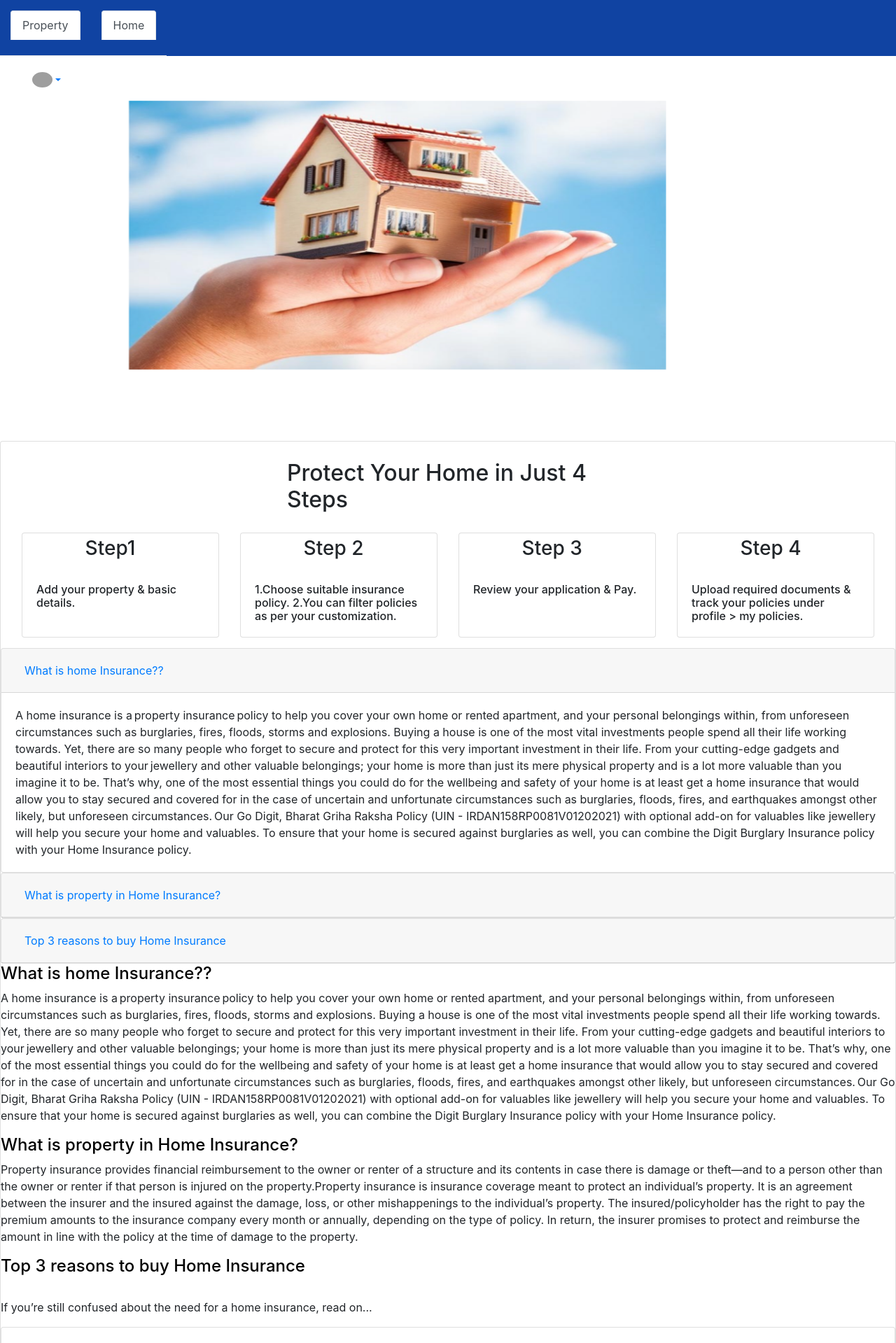
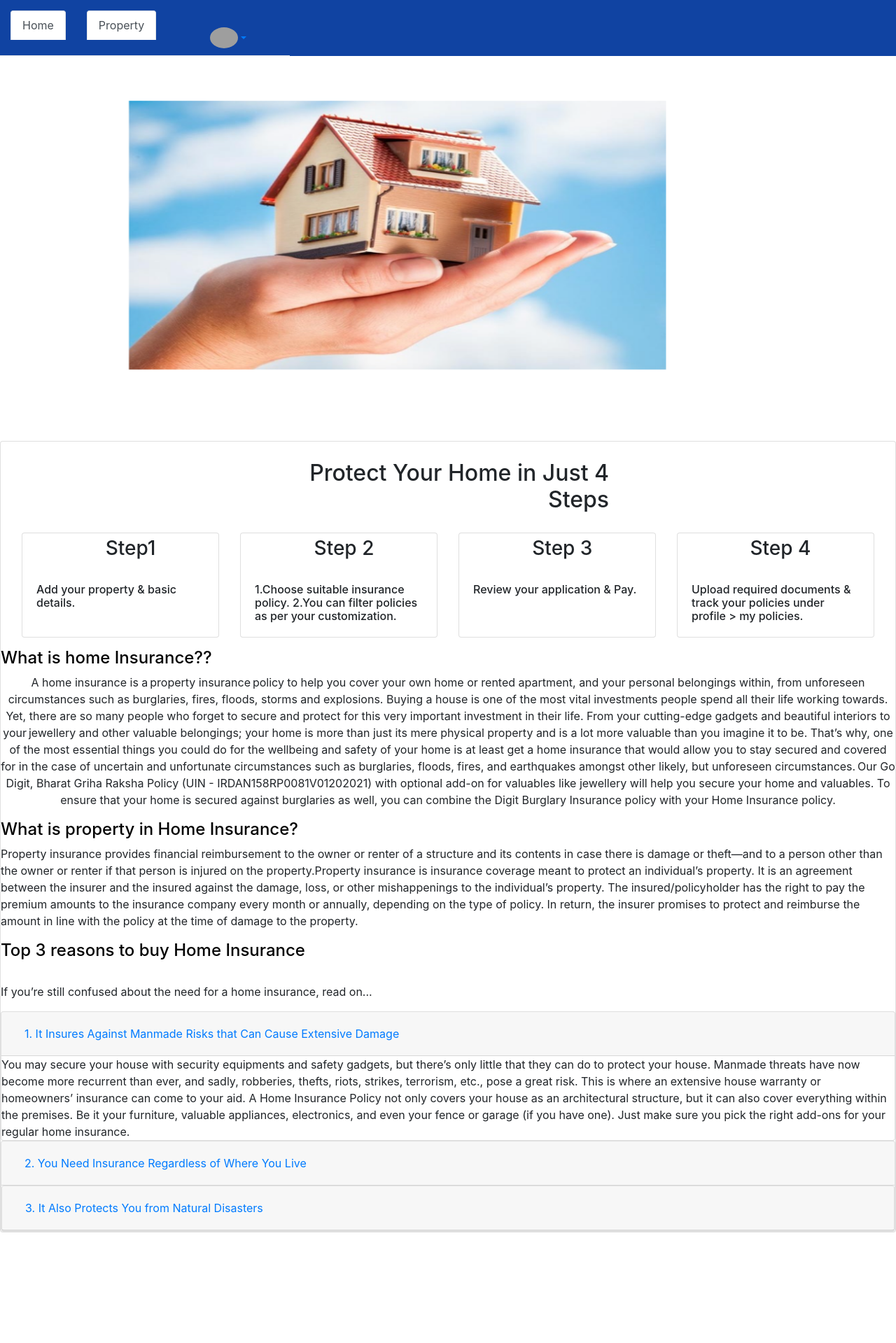
Before and after one commit to tanya1019/HIMSFrontend, an Angular app: page / in a window 1280 px wide. Shown: the top 1919 px of the page at 70% size. After the commit the page ends 1761 px from the top, so only its background shows below. Built offline with nearby package versions, Linux system fonts and the light colour scheme; grey boxes are pictures that could not be loaded.

Commit message:
validation

```diff
--- a/src/app/app-routing.module.ts
+++ b/src/app/app-routing.module.ts
@@ -10,9 +10,11 @@ import { AdminLoginComponent } from './components/admin-login/admin-login.compon
 import { UserLoginComponent } from './components/user-login/user-login.component';
 import { CreateUserComponent } from './components/create-user/create-user.component';
 import { DisplayAllAdminPoliciesComponent } from './components/display-all-admin-policies/display-all-admin-policies.component';
+import { ProfileComponent } from './components/profile/profile.component';
 
 
 const routes: Routes = [
+  {path:'home', component: HomePageComponent},
   {path : 'addproperty', component:CreatePropertyComponent},
   {path : 'myProperty', component:MyPropertiesComponent},
   {path : 'admin/policy', component:CreateAdminPolicyComponent},
@@ -22,6 +24,7 @@ const routes: Routes = [
   {path : 'admin/displaypolicy', component:DisplayAllAdminPoliciesComponent},
   {path : 'feature', component:CreateFeatureComponent},
   {path : 'features', component:DisplayAllFeaturesComponent},
+  {path : 'profile', component:ProfileComponent},
 
 
   {path : 'admin/policy', component:CreateAdminPolicyComponent},
--- a/src/app/app.component.html
+++ b/src/app/app.component.html
@@ -3,31 +3,31 @@
 
 <nav class="nav">
   <ul class="nav nav-tabs" >
-    <li class="nav-item"><a routerLink="/" class="nav-link active">Property</a></li>
     <li class="nav-item"><a routerLink="/home" class="nav-link active"> Home</a></li>
-  </ul>
-  <div class="container-fluid">
+    <li class="nav-item"><a routerLink="/addproperty" class="nav-link active">Property</a></li>
 
-      <li mdbDropdown class="nav-item dropdown">
-        <a
+    <li class="nav-item"><div class="container-fluid">
+
+      <li Dropdown class="nav-item dropdown">
+        <a routerLink="/profile" class="nav-link active"
           class="nav-link dropdown-toggle d-flex align-items-center"
           href="#"
           id="navbarDropdownMenuLink"
           role="button"
-          mdbDropdownToggle
+          DropdownToggle
           aria-expanded="false"
         >
           <img
             src="../assets/user img.jpeg"
             class="rounded-circle"
-            height="22"
+            height="30"
             alt=""
             loading="lazy"
           />
         </a>
         <ul DropdownMenu class="dropdown-menu" aria-labelledby="navbarDropdownMenuLink">
           <li>
-            <a class="dropdown-item" href="#">My profile</a>
+            <a class="dropdown-item" href="#">My policy</a>
           </li>
           <li>
             <a class="dropdown-item" href="#">Settings</a>
@@ -38,7 +38,10 @@
         </ul>
       </li>
 
-  </div>
+  </div></li>
+
+  </ul>
+
 </nav>
 
 
--- a/src/app/app.module.ts
+++ b/src/app/app.module.ts
@@ -15,6 +15,7 @@ import { AdminLoginComponent } from './components/admin-login/admin-login.compon
 import { UserLoginComponent } from './components/user-login/user-login.component';
 import { CreateUserComponent } from './components/create-user/create-user.component';
 import { DisplayAllAdminPoliciesComponent } from './components/display-all-admin-policies/display-all-admin-policies.component';
+import { ProfileComponent } from './components/profile/profile.component';
 
 
 @NgModule({
@@ -33,7 +34,8 @@ import { DisplayAllAdminPoliciesComponent } from './components/display-all-admin
 
     DisplayAllAdminPoliciesComponent,
 
-    CreateFeatureComponent
+    CreateFeatureComponent,
+        ProfileComponent
   ],
   imports: [
     BrowserModule,
--- a/src/app/components/create-admin-policy/create-admin-policy.component.html
+++ b/src/app/components/create-admin-policy/create-admin-policy.component.html
@@ -16,25 +16,61 @@
 
     <h1 class="title">Add Policy</h1>
     <div class="input-form">
-      Policy name :
-      <input type="text" [(ngModel)]="adminPolicy.policyName" name="name" />
-      Policy Description :
-      <input type="text" [(ngModel)]="adminPolicy.policyDescription" name="description" />
-      Policy Duration (in years) :
-      <input type="text" [(ngModel)]="adminPolicy.policyDuration" name="propertyPassword" />
-      Policy Premiun Amount
+      <form #policyForm="ngForm"  >
+      Policy name*:
+      <input type="text" [(ngModel)]="adminPolicy.policyName" name="name" #name="ngModel" required />
+      <div *ngIf="name.invalid  && (name.dirty || name.touched)"  >
+        <div *ngIf="name.errors?.['required']" class="alert alert-danger">
+          Name required!!
+        </div>
+      </div><br>
+
+      Policy Descriptio*:
+      <input type="text" [(ngModel)]="adminPolicy.policyDescription" name="description" #description="ngModel" required />
+      <div *ngIf="description.invalid && (description.dirty || description.touched)"  >
+        <div *ngIf="description.errors?.['required']" class="alert alert-danger">
+          Description required
+        </div>
+        </div>
+        <br>
+
+
+      Policy Duration (in years)*:
+      <input type="text" [(ngModel)]="adminPolicy.policyDuration" name="propertyPassword" #duration="ngModel" required />
+
+      <div *ngIf="duration.invalid && (duration.dirty || duration.touched)">
+
+        <div *ngIf="duration.errors?.['required']" class="alert alert-danger">Enter valid duration</div>
+      </div>
+      <br>
+
+
+      Policy Premiun Amount*:
       <input
         type="number"
         [(ngModel)]="adminPolicy.premiumAmount"
-        name="propertyPassword"
+        name="premiumAmount" #premiumamount="ngModel" required
       />
-      Property Amount
+      <div *ngIf="premiumamount.invalid && (premiumamount.dirty || premiumamount.touched)">
+        <div *ngIf="premiumamount.errors?.['required']" class="alert alert-danger">
+          Enter amount
+        </div>
+      </div>
+        <br>
+
+      Property Amount*:
       <input
         type="number"
         [(ngModel)]="adminPolicy.propertyAmount"
-        name="propertyPassword"
-      />
+        name="propertyAmount" #propertyamount="ngModel" required/>
+      <div *ngIf="propertyamount.invalid && (propertyamount.dirty || propertyamount.touched)">
+        <div *ngIf="propertyamount.errors?.['required']" class="alert alert-danger"> Property Amount required !!
+        </div>
+      </div>
 
-      <button class="submit" (click)="addAdminPolicy()">Add Policy</button>
-    </div>
+      <button class="submit" [disabled]="!policyForm.form.valid"  (click)="addAdminPolicy(policyForm)">Add Policy</button>
+
+
+    </form>
   </div>
+</div>
--- a/src/app/components/create-admin-policy/create-admin-policy.component.ts
+++ b/src/app/components/create-admin-policy/create-admin-policy.component.ts
@@ -1,6 +1,7 @@
 import { Component, OnInit } from '@angular/core';
 import { AdminPolicy } from 'src/app/class/AdminPolicy';
 import { BackendPolicyService } from '../../services/backend-policy.service';
+import { NgForm } from '@angular/forms';
 
 @Component({
   selector: 'app-create-admin-policy',
@@ -27,7 +28,8 @@ export class CreateAdminPolicyComponent implements OnInit {
 
   ngOnInit(): void {}
 
-  addAdminPolicy(){
+  addAdminPolicy(policyForm: NgForm){
+    policyForm.form.reset();
     this.backendPolicyService.postAdminPolicy(this.adminPolicy)
     .subscribe({
       next:(data)=>{
--- a/src/app/components/create-property/create-property.component.html
+++ b/src/app/components/create-property/create-property.component.html
@@ -16,9 +16,14 @@
     </div>
 
     <div class="input-form" >
-      Address :
-      <input type="text" [(ngModel)]="property.address" name="address" required />
-      City :
+      Address*:
+      <input type="text" [(ngModel)]="property.address" name="address" #address="ngModel" required />
+      <div *ngIf="address.invalid && (address.dirty || address.touched)">
+        <div *ngIf="address.errors?.['required']" class="alert alert-danger ">
+          Enter a valid address!!
+        </div>
+      </div>
+      City*:
       <input type="text" [(ngModel)]="property.city" name="propertyPassword" />
       Country :
       <input type="text" [(ngModel)]="property.country" name="propertyPassword" />
--- a/src/app/components/home-page/home-page.component.css
+++ b/src/app/components/home-page/home-page.component.css
@@ -16,12 +16,15 @@ h1{
 }
 .card-title{
     margin-inline: 32%;
+    text-align: left;
 }
 
 #steps{
     margin-top: 5%;
 }
-
+.card-title{
+ text-align: right;
+}
 img{
     width: 60vw;
     height: 30vw;
@@ -31,7 +34,7 @@ img{
 }
 
 .text{
-    text-align: center;
+    text-align:right;
 }
 .card-deck{
     margin: 15px;
--- a/src/app/components/home-page/home-page.component.html
+++ b/src/app/components/home-page/home-page.component.html
@@ -72,6 +72,24 @@
   </div>
 </div>
 
+<div class="desc">
+  <h1>What is home Insurance??</h1>
+  <p class="text-center" >
+    A home insurance is a property insurance policy to help you cover your own home or rented apartment, and your personal belongings within, from unforeseen circumstances such as burglaries, fires, floods, storms and explosions.
+    Buying a house is one of the most vital investments people spend all their life working towards. Yet, there are so many people who forget to secure and protect for this very important investment in their life. From your cutting-edge gadgets and beautiful interiors to your jewellery and other valuable belongings; your home is more than just its mere physical property and is a lot more valuable than you imagine it to be.
+    That’s why, one of the most essential things you could do for the wellbeing and safety of your home is at least get a home insurance that would allow you to stay secured and covered for in the case of uncertain and unfortunate circumstances such as burglaries, floods, fires, and earthquakes amongst other likely, but unforeseen circumstances. Our Go Digit, Bharat Griha Raksha Policy (UIN - IRDAN158RP0081V01202021) with optional add-on for valuables like jewellery will help you secure your home and valuables.
+    To ensure that your home is secured against burglaries as well, you can combine the Digit Burglary Insurance policy with your Home Insurance policy.</p>
+</div>
+
+<h1>What is property in Home Insurance?</h1>
+<p>Property insurance provides financial reimbursement to the owner or renter of a structure and
+   its contents in case there is damage or theft—and to a person other than the owner or renter if that person is
+   injured on the property.Property insurance is insurance coverage meant to protect an individual’s property.
+   It is an agreement between the insurer and the insured against the damage, loss, or other mishappenings to the individual’s property. The insured/policyholder has the right to pay the premium amounts to the insurance company every month or annually, depending on the type of policy. In return, the insurer promises to protect and reimburse the amount in
+  line with the policy at the time of damage to the property. </p>
+
+  <h1>Top 3 reasons to buy Home Insurance</h1><br>
+  <div><p>If you’re still confused about the need for a home insurance, read on...</p>
 
 
 <div id="accordion">
@@ -79,48 +97,46 @@
     <div class="card-header" id="headingOne">
       <h5 class="mb-0">
         <button class="btn btn-link" data-toggle="collapse" data-target="#collapseOne" aria-expanded="true" aria-controls="collapseOne">
-          What is home Insurance??
-        </button>
+          1. It Insures Against Manmade Risks that Can Cause Extensive Damage        </button>
       </h5>
     </div>
 
     <div id="collapseOne" class="collapse show" aria-labelledby="headingOne" data-parent="#accordion">
-      <div class="card-body">
-        A home insurance is a property insurance policy to help you cover your own home or rented apartment, and your personal belongings within, from unforeseen circumstances such as burglaries, fires, floods, storms and explosions.
-        Buying a house is one of the most vital investments people spend all their life working towards. Yet, there are so many people who forget to secure and protect for this very important investment in their life. From your cutting-edge gadgets and beautiful interiors to your jewellery and other valuable belongings; your home is more than just its mere physical property and is a lot more valuable than you imagine it to be.
-        That’s why, one of the most essential things you could do for the wellbeing and safety of your home is at least get a home insurance that would allow you to stay secured and covered for in the case of uncertain and unfortunate circumstances such as burglaries, floods, fires, and earthquakes amongst other likely, but unforeseen circumstances. Our Go Digit, Bharat Griha Raksha Policy (UIN - IRDAN158RP0081V01202021) with optional add-on for valuables like jewellery will help you secure your home and valuables.
-        To ensure that your home is secured against burglaries as well, you can combine the Digit Burglary Insurance policy with your Home Insurance policy.
-      </div>
+      <p class="card-text">You may secure your house with security equipments and safety gadgets, but there’s only
+        little that they can do to protect your house. Manmade threats have now become more recurrent than ever, and sadly,
+         robberies, thefts, riots, strikes, terrorism, etc., pose a great risk. This is where an extensive house warranty or homeowners’ insurance can come to your aid.
+          A Home Insurance Policy not only covers your house as an architectural structure, but it can also cover everything within the premises. Be it your furniture, valuable appliances, electronics, and even your fence or garage (if you have one). Just make sure you pick the right add-ons for your regular home insurance.
+     </p>
     </div>
   </div>
   <div class="card">
     <div class="card-header" id="headingTwo">
       <h5 class="mb-0">
         <button class="btn btn-link collapsed" data-toggle="collapse" data-target="#collapseTwo" aria-expanded="false" aria-controls="collapseTwo">
-          What is property in Home Insurance?
-        </button>
+          2. You Need Insurance Regardless of Where You Live        </button>
       </h5>
     </div>
     <div id="collapseTwo" class="collapse" aria-labelledby="headingTwo" data-parent="#accordion">
       <div class="card-body">
-        Property insurance provides financial reimbursement to the owner or renter of a structure and
-   its contents in case there is damage or theft—and to a person other than the owner or renter if that person is
-   injured on the property.Property insurance is insurance coverage meant to protect an individual’s property.
-   It is an agreement between the insurer and the insured against the damage, loss, or other mishappenings to the individual’s property. The insured/policyholder has the right to pay the premium amounts to the insurance company every month or annually, depending on the type of policy. In return, the insurer promises to protect and reimburse the amount in
-  line with the policy at the time of damage to the property. </div>
+        <p class="card-text">Whether you choose to live in an apartment, villa, bungalow, housing society, or any residential structure for that matter, home insurance
+          should not be ignored. This is because if you live in a housing society, insurance in your leasing contract is most probably not going to offer ‘AOG’ (Acts of God) protection. Another example
+          is, if you are a renter, you might lose out on protection against
+          burglaries and fire. That’s not all; you might also not be able to avail basic homeowner policy features like replacement for the
+           loss of house equipments during burglaries or fire.</p>
     </div>
   </div>
   <div class="card">
     <div class="card-header" id="headingThree">
       <h5 class="mb-0">
         <button class="btn btn-link collapsed" data-toggle="collapse" data-target="#collapseThree" aria-expanded="false" aria-controls="collapseThree">
-          Top 3 reasons to buy Home Insurance
-        </button>
+          3. It Also Protects You from Natural Disasters        </button>
       </h5>
     </div>
     <div id="collapseThree" class="collapse" aria-labelledby="headingThree" data-parent="#accordion">
-      <div class="card-body">
-        If you’re still confused about the need for a home insurance, read on...</div>
+      <p class="card-text">Natural disasters are synonymous to a homeowner’s nightmare. The expense of repairing
+        damaged goods can cost you dearly; leave alone the cost of repairing a damaged house! But wait...There is a way to
+        avoid this. All you need to do is to carefully choose the best homeowners insurance for protection from
+        natural disasters or as insurance policies put it, ‘Act of God’.</p>
     </div>
   </div>
 </div>
@@ -131,23 +147,7 @@
 
 
 
-<div class="desc">
-  <h1>What is home Insurance??</h1>
-  <p class="desc">
-    A home insurance is a property insurance policy to help you cover your own home or rented apartment, and your personal belongings within, from unforeseen circumstances such as burglaries, fires, floods, storms and explosions.
-
-    Buying a house is one of the most vital investments people spend all their life working towards. Yet, there are so many people who forget to secure and protect for this very important investment in their life. From your cutting-edge gadgets and beautiful interiors to your jewellery and other valuable belongings; your home is more than just its mere physical property and is a lot more valuable than you imagine it to be.
-
-    That’s why, one of the most essential things you could do for the wellbeing and safety of your home is at least get a home insurance that would allow you to stay secured and covered for in the case of uncertain and unfortunate circumstances such as burglaries, floods, fires, and earthquakes amongst other likely, but unforeseen circumstances. Our Go Digit, Bharat Griha Raksha Policy (UIN - IRDAN158RP0081V01202021) with optional add-on for valuables like jewellery will help you secure your home and valuables.
-    To ensure that your home is secured against burglaries as well, you can combine the Digit Burglary Insurance policy with your Home Insurance policy.</p>
-</div>
-
-<h1>What is property in Home Insurance?</h1>
-<p>Property insurance provides financial reimbursement to the owner or renter of a structure and
-   its contents in case there is damage or theft—and to a person other than the owner or renter if that person is
-   injured on the property.Property insurance is insurance coverage meant to protect an individual’s property.
-   It is an agreement between the insurer and the insured against the damage, loss, or other mishappenings to the individual’s property. The insured/policyholder has the right to pay the premium amounts to the insurance company every month or annually, depending on the type of policy. In return, the insurer promises to protect and reimburse the amount in
-  line with the policy at the time of damage to the property. </p>
+<!--
 <h1>Top 3 reasons to buy Home Insurance</h1><br>
 <div><p>If you’re still confused about the need for a home insurance, read on...</p>
 
@@ -179,6 +179,7 @@
       damaged goods can cost you dearly; leave alone the cost of repairing a damaged house! But wait...There is a way to
       avoid this. All you need to do is to carefully choose the best homeowners insurance for protection from
       natural disasters or as insurance policies put it, ‘Act of God’.</p>
+
   </div>
-</div><br>
+</div><br> -->
 </div>
--- /dev/null
+++ b/src/app/components/profile/profile.component.ts
@@ -0,0 +1,15 @@
+import { Component, OnInit } from '@angular/core';
+
+@Component({
+  selector: 'app-profile',
+  templateUrl: './profile.component.html',
+  styleUrls: ['./profile.component.css']
+})
+export class ProfileComponent implements OnInit {
+
+  constructor() { }
+
+  ngOnInit(): void {
+  }
+
+}
```
Also changed, not shown: src/app/app.component.css (line endings or trailing spaces), src/app/components/profile/profile.component.css (added), src/app/components/profile/profile.component.html (added), 1 other file (tests, documents, lock files or other folders).
